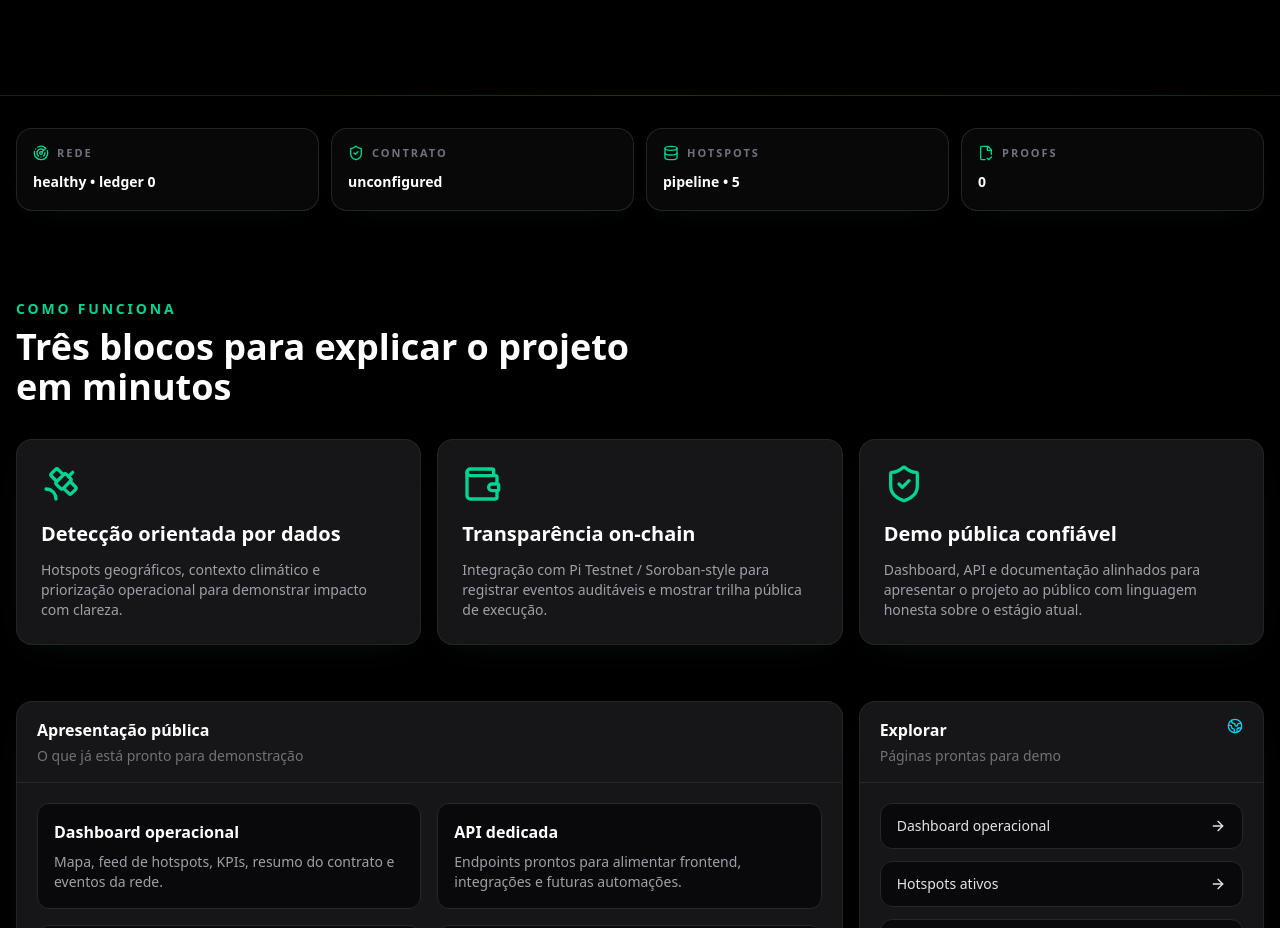
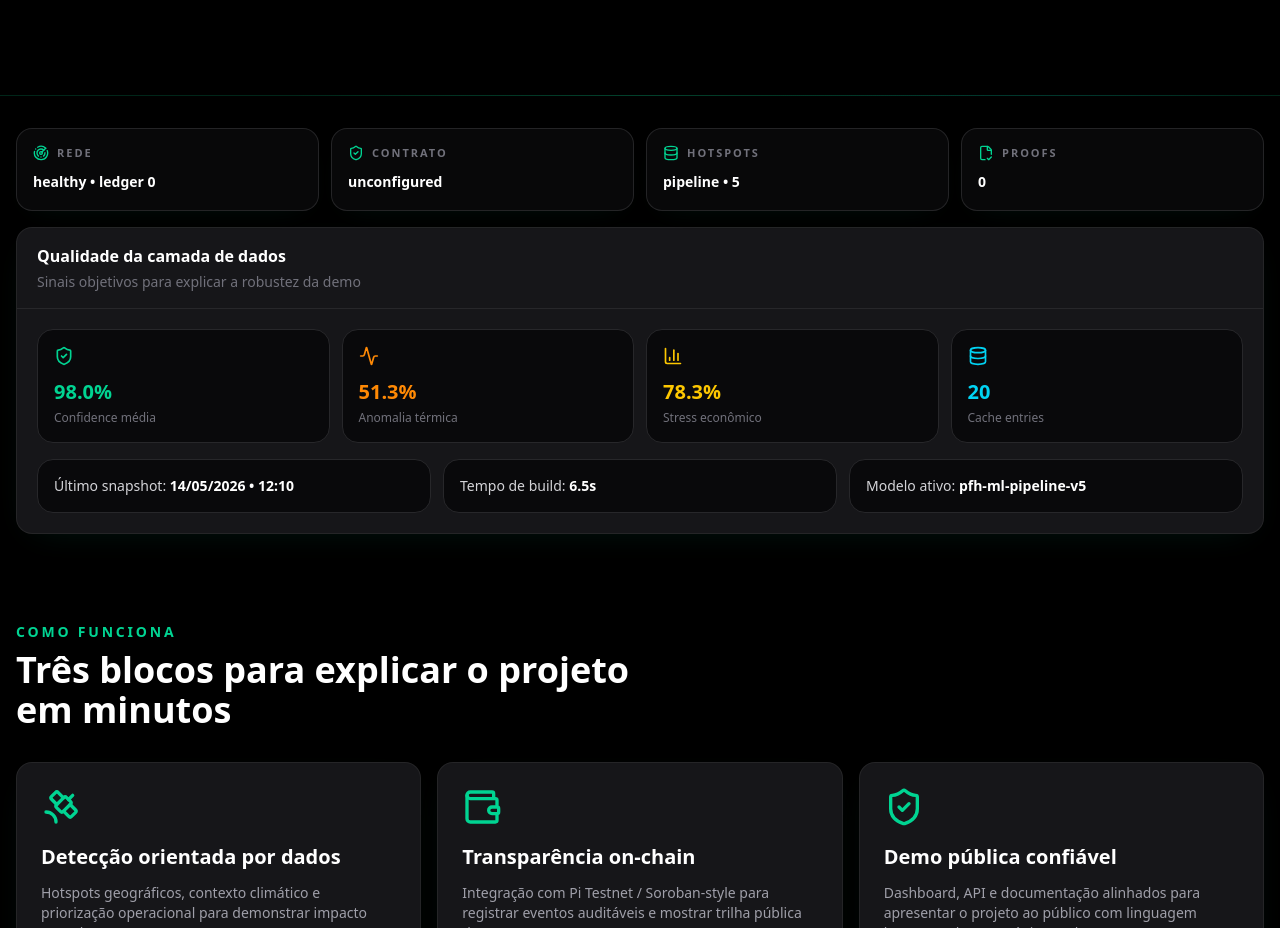
Before and after one commit to weedzinxd/pi-from-hungry, a Next.js app in the folder dashboard/: page / in a window 1280 px wide. Shown: the part 1030-1958 px from the top of the page. Built offline with nearby package versions, Linux system fonts and the light colour scheme; no server answers.

Commit message:
feat: highlight data quality on home and hotspots

```diff
--- a/dashboard/src/app/hotspots/page.tsx
+++ b/dashboard/src/app/hotspots/page.tsx
@@ -4,6 +4,8 @@ import Link from 'next/link';
 import { ArrowRight, MapPin } from 'lucide-react';
 import { AppFooter } from '@/components/layout/AppFooter';
 import { AppHeader } from '@/components/layout/AppHeader';
+import { PipelineFreshnessStrip } from '@/components/observability/PipelineFreshnessStrip';
+import { HotspotsExecutiveStrip } from '@/components/public/HotspotsExecutiveStrip';
 import { Panel, PanelBody, PanelHeader } from '@/components/ui/Panel';
 import { StatusPill } from '@/components/ui/StatusPill';
 import { useHotspots } from '@/hooks/useHotspots';
@@ -27,6 +29,11 @@ export default function HotspotsPage() {
           <p className="mt-4 text-zinc-400">
             Lista pública dos focos carregados na demo atual, com contexto operacional resumido e navegação para detalhes.
           </p>
+        </div>
+
+        <div className="mb-8 space-y-4">
+          <PipelineFreshnessStrip />
+          <HotspotsExecutiveStrip />
         </div>
 
         <div className="grid gap-4 md:grid-cols-2 xl:grid-cols-3">
--- a/dashboard/src/app/page.tsx
+++ b/dashboard/src/app/page.tsx
@@ -2,6 +2,7 @@ import Link from 'next/link';
 import { ArrowRight, Globe2, ShieldCheck, Satellite, Sparkles, Wallet } from 'lucide-react';
 import { AppFooter } from '@/components/layout/AppFooter';
 import { AppHeader } from '@/components/layout/AppHeader';
+import { DataQualityShowcase } from '@/components/public/DataQualityShowcase';
 import { PublicStatusStrip } from '@/components/public/PublicStatusStrip';
 import { Panel, PanelBody, PanelHeader } from '@/components/ui/Panel';
 import { StatusPill } from '@/components/ui/StatusPill';
@@ -119,7 +120,10 @@ export default function HomePage() {
         </section>
 
         <section className="mx-auto max-w-7xl px-4 py-8">
-          <PublicStatusStrip />
+          <div className="space-y-4">
+            <PublicStatusStrip />
+            <DataQualityShowcase />
+          </div>
         </section>
 
         <section className="mx-auto max-w-7xl px-4 py-14">
--- /dev/null
+++ b/dashboard/src/components/public/DataQualityShowcase.tsx
@@ -0,0 +1,41 @@
+'use client';
+
+import { Activity, BarChart3, Database, ShieldCheck } from 'lucide-react';
+import { usePipelineAudit } from '@/hooks/usePipelineAudit';
+import { formatDateTime, formatDurationMs, formatPercent } from '@/lib/formatters';
+import { Panel, PanelBody, PanelHeader } from '@/components/ui/Panel';
+
+export function DataQualityShowcase() {
+  const { data } = usePipelineAudit();
+  const metrics = data?.audit.metrics;
+  const cache = data?.audit.providers?.cache;
+
+  const items = [
+    { icon: ShieldCheck, label: 'Confidence média', value: formatPercent(metrics?.avgConfidenceScore ?? 0), color: 'text-emerald-400' },
+    { icon: Activity, label: 'Anomalia térmica', value: formatPercent(metrics?.avgThermalAnomalyScore ?? 0), color: 'text-orange-400' },
+    { icon: BarChart3, label: 'Stress econômico', value: formatPercent(metrics?.avgEconomicStressScore ?? 0), color: 'text-yellow-400' },
+    { icon: Database, label: 'Cache entries', value: String(cache?.entries ?? 0), color: 'text-cyan-400' },
+  ];
+
+  return (
+    <Panel>
+      <PanelHeader title="Qualidade da camada de dados" subtitle="Sinais objetivos para explicar a robustez da demo" />
+      <PanelBody className="space-y-4">
+        <div className="grid gap-3 md:grid-cols-2 xl:grid-cols-4">
+          {items.map((item) => (
+            <div key={item.label} className="rounded-2xl border border-zinc-800 bg-zinc-950 p-4">
+              <item.icon className={`mb-3 h-5 w-5 ${item.color}`} />
+              <p className={`text-xl font-bold ${item.color}`}>{item.value}</p>
+              <p className="mt-1 text-xs text-zinc-500">{item.label}</p>
+            </div>
+          ))}
+        </div>
+        <div className="grid gap-3 lg:grid-cols-3 text-sm text-zinc-300">
+          <div className="rounded-2xl border border-zinc-800 bg-zinc-950 p-4">Último snapshot: <span className="font-semibold text-white">{formatDateTime(data?.audit.generatedAt)}</span></div>
+          <div className="rounded-2xl border border-zinc-800 bg-zinc-950 p-4">Tempo de build: <span className="font-semibold text-white">{formatDurationMs(data?.audit.durationMs)}</span></div>
+          <div className="rounded-2xl border border-zinc-800 bg-zinc-950 p-4">Modelo ativo: <span className="font-semibold text-white">{data?.audit.modelVersion ?? 'pfh-ml-pipeline-v5'}</span></div>
+        </div>
+      </PanelBody>
+    </Panel>
+  );
+}
--- /dev/null
+++ b/dashboard/src/components/public/HotspotsExecutiveStrip.tsx
@@ -0,0 +1,36 @@
+'use client';
+
+import { AlertTriangle, Globe2, ShieldCheck, Waves } from 'lucide-react';
+import { useHotspots } from '@/hooks/useHotspots';
+import { formatNumber, formatPercent } from '@/lib/formatters';
+
+export function HotspotsExecutiveStrip() {
+  const { data: hotspots = [] } = useHotspots();
+  const criticalCount = hotspots.filter((item) => item.severity === 'CRITICAL').length;
+  const avgPriority = hotspots.length
+    ? hotspots.reduce((acc, item) => acc + Number(item.analytics?.operationalPriorityScore ?? 0), 0) / hotspots.length
+    : 0;
+  const avgEconomicStress = hotspots.length
+    ? hotspots.reduce((acc, item) => acc + Number(item.analytics?.economicStressScore ?? 0), 0) / hotspots.length
+    : 0;
+  const totalAffected = hotspots.reduce((acc, item) => acc + item.affected, 0);
+
+  const items = [
+    { icon: AlertTriangle, label: 'Críticos', value: String(criticalCount), color: 'text-red-400' },
+    { icon: Waves, label: 'Priority média', value: formatPercent(avgPriority), color: 'text-cyan-400' },
+    { icon: ShieldCheck, label: 'Stress econômico', value: formatPercent(avgEconomicStress), color: 'text-yellow-400' },
+    { icon: Globe2, label: 'Afetados', value: formatNumber(totalAffected), color: 'text-white' },
+  ];
+
+  return (
+    <div className="grid gap-3 md:grid-cols-2 xl:grid-cols-4">
+      {items.map((item) => (
+        <div key={item.label} className="rounded-2xl border border-zinc-800 bg-zinc-950 p-4">
+          <item.icon className={`mb-2 h-5 w-5 ${item.color}`} />
+          <p className={`text-2xl font-black ${item.color}`}>{item.value}</p>
+          <p className="mt-1 text-xs text-zinc-500">{item.label}</p>
+        </div>
+      ))}
+    </div>
+  );
+}
```
